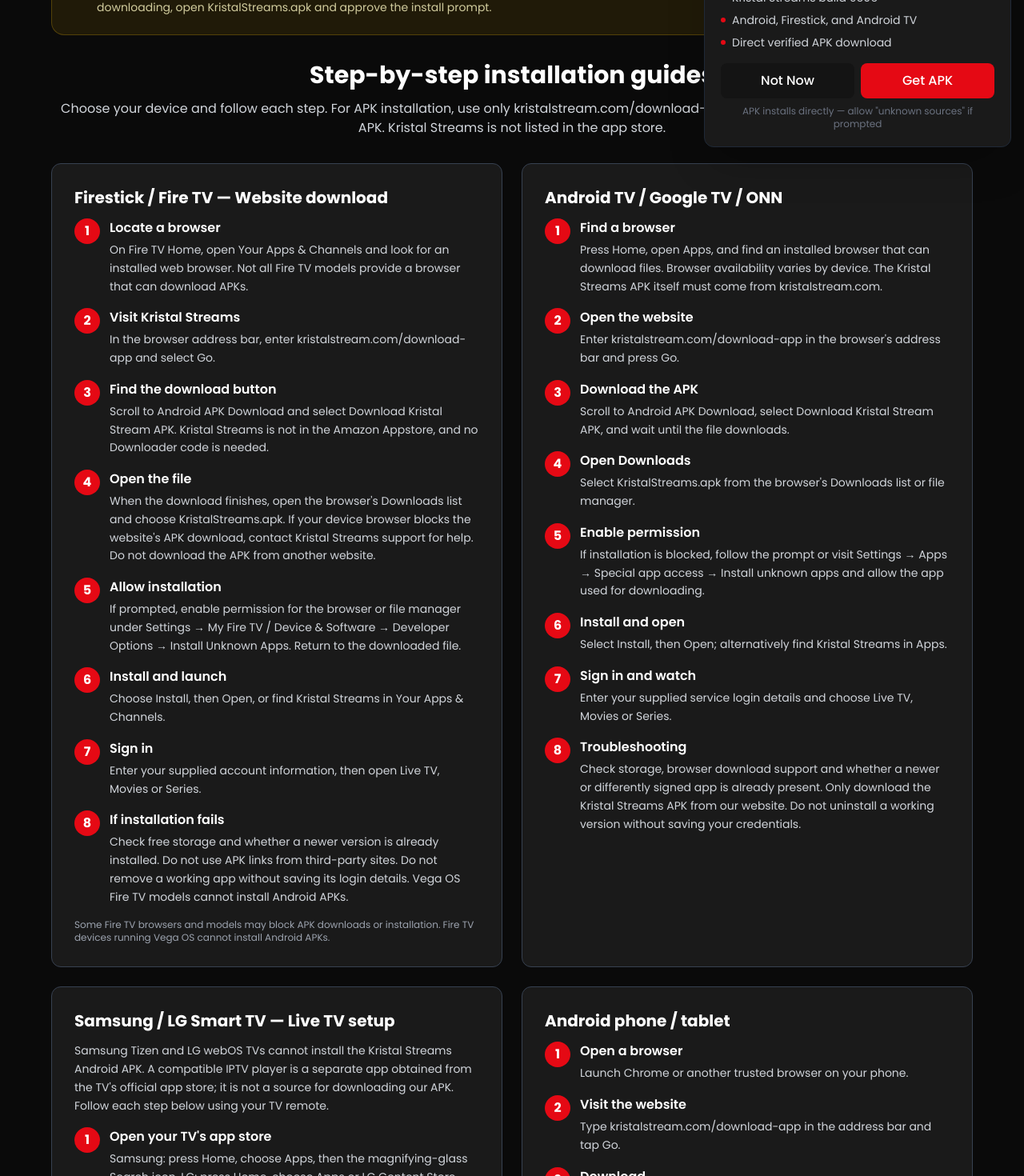
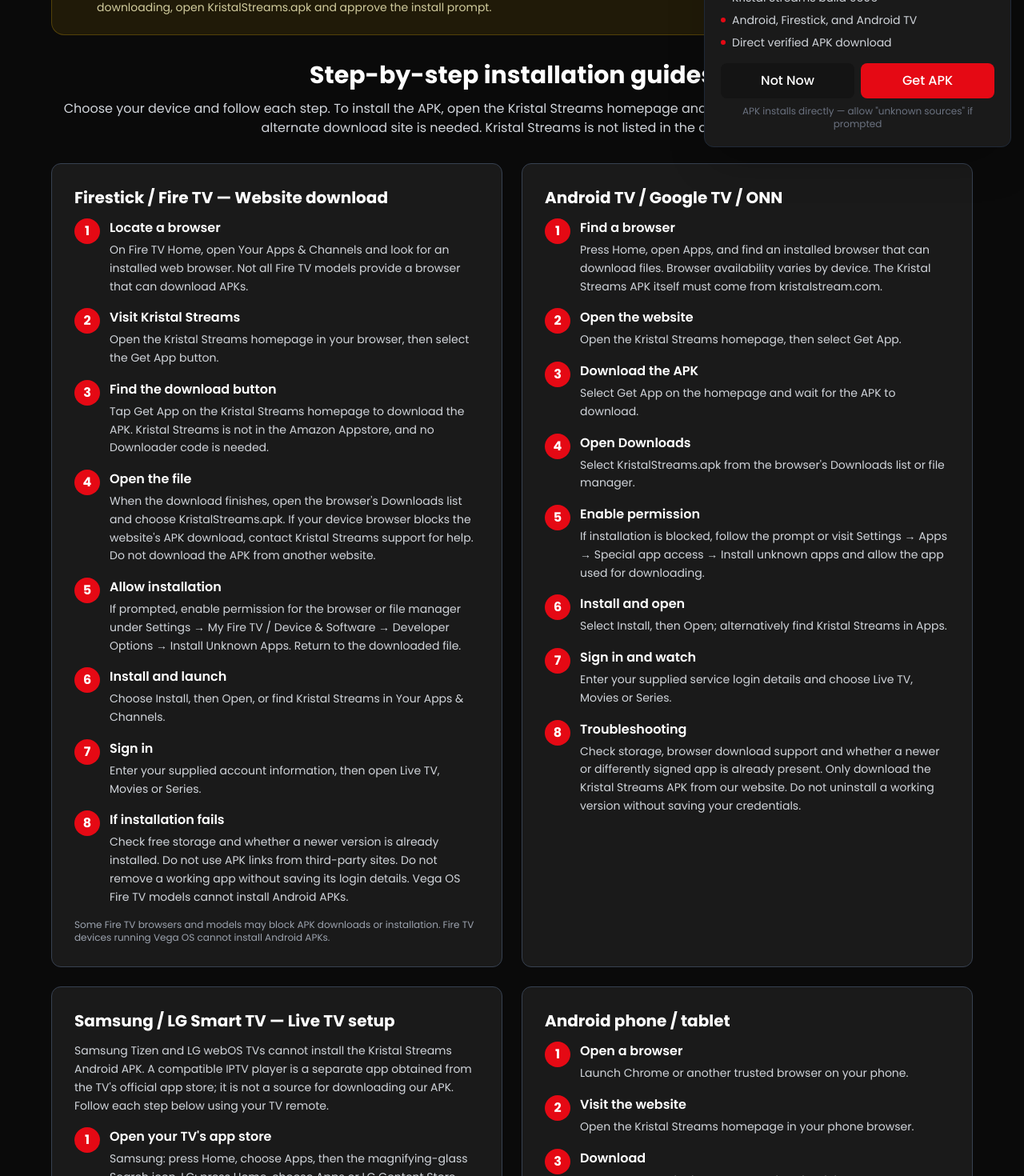
Before and after one commit to djudge47/kristalstreams, a React (Vite) app: page /download-app in a window 1280 px wide. Shown: the part 600-2070 px from the top of the page at 80% size. Built offline with nearby package versions, Linux system fonts and the light colour scheme; no server answers.

Commit message:
Direct customers to homepage Get App button instead of typing download URL

```diff
--- a/src/pages/DownloadApp.tsx
+++ b/src/pages/DownloadApp.tsx
@@ -124,14 +124,14 @@ const DownloadApp: React.FC = () => {
 
           <section className="mb-12" aria-labelledby="installation-guides">
             <h2 id="installation-guides" className="mb-3 text-center text-3xl font-bold text-white">Step-by-step installation guides</h2>
-            <p className="mb-8 text-center text-gray-300">Choose your device and follow each step. For APK installation, use only kristalstream.com/download-app and select Download Kristal Stream APK. Kristal Streams is not listed in the app store.</p>
+            <p className="mb-8 text-center text-gray-300">Choose your device and follow each step. To install the APK, open the Kristal Streams homepage and select Get App. No Downloader code or alternate download site is needed. Kristal Streams is not listed in the app store.</p>
             <div className="grid gap-6 lg:grid-cols-2">
                 <div className="rounded-xl border border-gray-700 bg-dark-100 p-5 sm:p-7">
                   <h3 className="mb-3 text-xl font-bold text-white">Firestick / Fire TV — Website download</h3>
                   <ol className="space-y-4">
                     <li className="flex items-start gap-3"><span className="flex h-8 w-8 shrink-0 items-center justify-center rounded-full bg-primary font-bold text-white">1</span><div className="min-w-0"><h4 className="font-semibold text-white">Locate a browser</h4><p className="mt-1 text-sm leading-relaxed text-gray-300">On Fire TV Home, open Your Apps & Channels and look for an installed web browser. Not all Fire TV models provide a browser that can download APKs.</p></div></li>
-                    <li className="flex items-start gap-3"><span className="flex h-8 w-8 shrink-0 items-center justify-center rounded-full bg-primary font-bold text-white">2</span><div className="min-w-0"><h4 className="font-semibold text-white">Visit Kristal Streams</h4><p className="mt-1 text-sm leading-relaxed text-gray-300">In the browser address bar, enter kristalstream.com/download-app and select Go.</p></div></li>
-                    <li className="flex items-start gap-3"><span className="flex h-8 w-8 shrink-0 items-center justify-center rounded-full bg-primary font-bold text-white">3</span><div className="min-w-0"><h4 className="font-semibold text-white">Find the download button</h4><p className="mt-1 text-sm leading-relaxed text-gray-300">Scroll to Android APK Download and select Download Kristal Stream APK. Kristal Streams is not in the Amazon Appstore, and no Downloader code is needed.</p></div></li>
+                    <li className="flex items-start gap-3"><span className="flex h-8 w-8 shrink-0 items-center justify-center rounded-full bg-primary font-bold text-white">2</span><div className="min-w-0"><h4 className="font-semibold text-white">Visit Kristal Streams</h4><p className="mt-1 text-sm leading-relaxed text-gray-300">Open the Kristal Streams homepage in your browser, then select the Get App button.</p></div></li>
+                    <li className="flex items-start gap-3"><span className="flex h-8 w-8 shrink-0 items-center justify-center rounded-full bg-primary font-bold text-white">3</span><div className="min-w-0"><h4 className="font-semibold text-white">Find the download button</h4><p className="mt-1 text-sm leading-relaxed text-gray-300">Tap Get App on the Kristal Streams homepage to download the APK. Kristal Streams is not in the Amazon Appstore, and no Downloader code is needed.</p></div></li>
                     <li className="flex items-start gap-3"><span className="flex h-8 w-8 shrink-0 items-center justify-center rounded-full bg-primary font-bold text-white">4</span><div className="min-w-0"><h4 className="font-semibold text-white">Open the file</h4><p className="mt-1 text-sm leading-relaxed text-gray-300">When the download finishes, open the browser's Downloads list and choose KristalStreams.apk. If your device browser blocks the website's APK download, contact Kristal Streams support for help. Do not download the APK from another website.</p></div></li>
                     <li className="flex items-start gap-3"><span className="flex h-8 w-8 shrink-0 items-center justify-center rounded-full bg-primary font-bold text-white">5</span><div className="min-w-0"><h4 className="font-semibold text-white">Allow installation</h4><p className="mt-1 text-sm leading-relaxed text-gray-300">If prompted, enable permission for the browser or file manager under Settings → My Fire TV / Device & Software → Developer Options → Install Unknown Apps. Return to the downloaded file.</p></div></li>
                     <li className="flex items-start gap-3"><span className="flex h-8 w-8 shrink-0 items-center justify-center rounded-full bg-primary font-bold text-white">6</span><div className="min-w-0"><h4 className="font-semibold text-white">Install and launch</h4><p className="mt-1 text-sm leading-relaxed text-gray-300">Choose Install, then Open, or find Kristal Streams in Your Apps & Channels.</p></div></li>
@@ -144,8 +144,8 @@ const DownloadApp: React.FC = () => {
                   <h3 className="mb-3 text-xl font-bold text-white">Android TV / Google TV / ONN</h3>
                   <ol className="space-y-4">
                     <li className="flex items-start gap-3"><span className="flex h-8 w-8 shrink-0 items-center justify-center rounded-full bg-primary font-bold text-white">1</span><div className="min-w-0"><h4 className="font-semibold text-white">Find a browser</h4><p className="mt-1 text-sm leading-relaxed text-gray-300">Press Home, open Apps, and find an installed browser that can download files. Browser availability varies by device. The Kristal Streams APK itself must come from kristalstream.com.</p></div></li>
-                    <li className="flex items-start gap-3"><span className="flex h-8 w-8 shrink-0 items-center justify-center rounded-full bg-primary font-bold text-white">2</span><div className="min-w-0"><h4 className="font-semibold text-white">Open the website</h4><p className="mt-1 text-sm leading-relaxed text-gray-300">Enter kristalstream.com/download-app in the browser's address bar and press Go.</p></div></li>
-                    <li className="flex items-start gap-3"><span className="flex h-8 w-8 shrink-0 items-center justify-center rounded-full bg-primary font-bold text-white">3</span><div className="min-w-0"><h4 className="font-semibold text-white">Download the APK</h4><p className="mt-1 text-sm leading-relaxed text-gray-300">Scroll to Android APK Download, select Download Kristal Stream APK, and wait until the file downloads.</p></div></li>
+                    <li className="flex items-start gap-3"><span className="flex h-8 w-8 shrink-0 items-center justify-center rounded-full bg-primary font-bold text-white">2</span><div className="min-w-0"><h4 className="font-semibold text-white">Open the website</h4><p className="mt-1 text-sm leading-relaxed text-gray-300">Open the Kristal Streams homepage, then select Get App.</p></div></li>
+                    <li className="flex items-start gap-3"><span className="flex h-8 w-8 shrink-0 items-center justify-center rounded-full bg-primary font-bold text-white">3</span><div className="min-w-0"><h4 className="font-semibold text-white">Download the APK</h4><p className="mt-1 text-sm leading-relaxed text-gray-300">Select Get App on the homepage and wait for the APK to download.</p></div></li>
                     <li className="flex items-start gap-3"><span className="flex h-8 w-8 shrink-0 items-center justify-center rounded-full bg-primary font-bold text-white">4</span><div className="min-w-0"><h4 className="font-semibold text-white">Open Downloads</h4><p className="mt-1 text-sm leading-relaxed text-gray-300">Select KristalStreams.apk from the browser's Downloads list or file manager.</p></div></li>
                     <li className="flex items-start gap-3"><span className="flex h-8 w-8 shrink-0 items-center justify-center rounded-full bg-primary font-bold text-white">5</span><div className="min-w-0"><h4 className="font-semibold text-white">Enable permission</h4><p className="mt-1 text-sm leading-relaxed text-gray-300">If installation is blocked, follow the prompt or visit Settings → Apps → Special app access → Install unknown apps and allow the app used for downloading.</p></div></li>
                     <li className="flex items-start gap-3"><span className="flex h-8 w-8 shrink-0 items-center justify-center rounded-full bg-primary font-bold text-white">6</span><div className="min-w-0"><h4 className="font-semibold text-white">Install and open</h4><p className="mt-1 text-sm leading-relaxed text-gray-300">Select Install, then Open; alternatively find Kristal Streams in Apps.</p></div></li>
@@ -172,8 +172,8 @@ const DownloadApp: React.FC = () => {
                   <h3 className="mb-3 text-xl font-bold text-white">Android phone / tablet</h3>
                   <ol className="space-y-4">
                     <li className="flex items-start gap-3"><span className="flex h-8 w-8 shrink-0 items-center justify-center rounded-full bg-primary font-bold text-white">1</span><div className="min-w-0"><h4 className="font-semibold text-white">Open a browser</h4><p className="mt-1 text-sm leading-relaxed text-gray-300">Launch Chrome or another trusted browser on your phone.</p></div></li>
-                    <li className="flex items-start gap-3"><span className="flex h-8 w-8 shrink-0 items-center justify-center rounded-full bg-primary font-bold text-white">2</span><div className="min-w-0"><h4 className="font-semibold text-white">Visit the website</h4><p className="mt-1 text-sm leading-relaxed text-gray-300">Type kristalstream.com/download-app in the address bar and tap Go.</p></div></li>
-                    <li className="flex items-start gap-3"><span className="flex h-8 w-8 shrink-0 items-center justify-center rounded-full bg-primary font-bold text-white">3</span><div className="min-w-0"><h4 className="font-semibold text-white">Download</h4><p className="mt-1 text-sm leading-relaxed text-gray-300">Scroll to Android APK Download and tap Download Kristal Stream APK.</p></div></li>
+                    <li className="flex items-start gap-3"><span className="flex h-8 w-8 shrink-0 items-center justify-center rounded-full bg-primary font-bold text-white">2</span><div className="min-w-0"><h4 className="font-semibold text-white">Visit the website</h4><p className="mt-1 text-sm leading-relaxed text-gray-300">Open the Kristal Streams homepage in your phone browser.</p></div></li>
+                    <li className="flex items-start gap-3"><span className="flex h-8 w-8 shrink-0 items-center justify-center rounded-full bg-primary font-bold text-white">3</span><div className="min-w-0"><h4 className="font-semibold text-white">Download</h4><p className="mt-1 text-sm leading-relaxed text-gray-300">Tap Get App on the homepage to download the APK.</p></div></li>
                     <li className="flex items-start gap-3"><span className="flex h-8 w-8 shrink-0 items-center justify-center rounded-full bg-primary font-bold text-white">4</span><div className="min-w-0"><h4 className="font-semibold text-white">Find the file</h4><p className="mt-1 text-sm leading-relaxed text-gray-300">Open your download notification or the browser's Downloads menu and select KristalStreams.apk.</p></div></li>
                     <li className="flex items-start gap-3"><span className="flex h-8 w-8 shrink-0 items-center justify-center rounded-full bg-primary font-bold text-white">5</span><div className="min-w-0"><h4 className="font-semibold text-white">Grant permission</h4><p className="mt-1 text-sm leading-relaxed text-gray-300">If Android blocks installation, use the Settings prompt to allow installs from the browser or file manager, then return to the installer.</p></div></li>
                     <li className="flex items-start gap-3"><span className="flex h-8 w-8 shrink-0 items-center justify-center rounded-full bg-primary font-bold text-white">6</span><div className="min-w-0"><h4 className="font-semibold text-white">Install and open</h4><p className="mt-1 text-sm leading-relaxed text-gray-300">Tap Install, then Open; you can also find Kristal Streams in your app list.</p></div></li>
```
